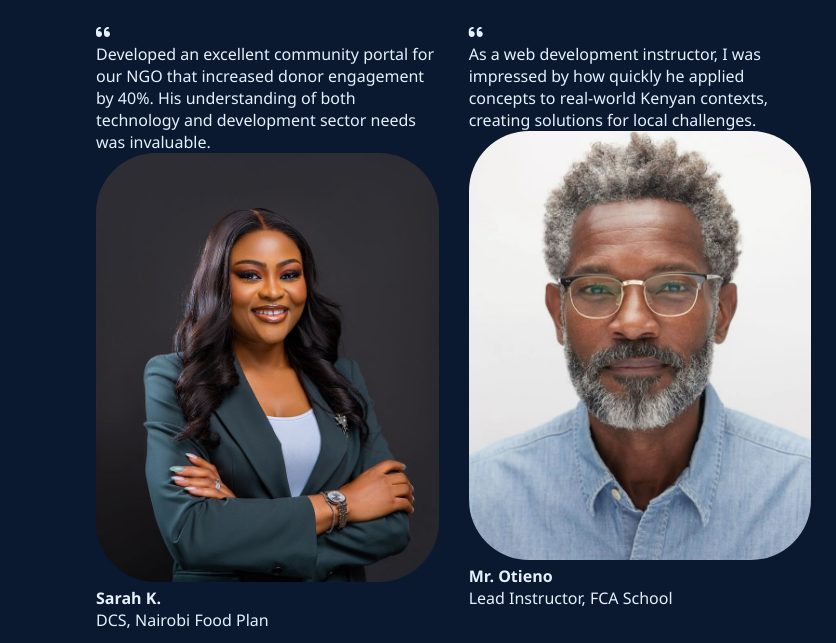
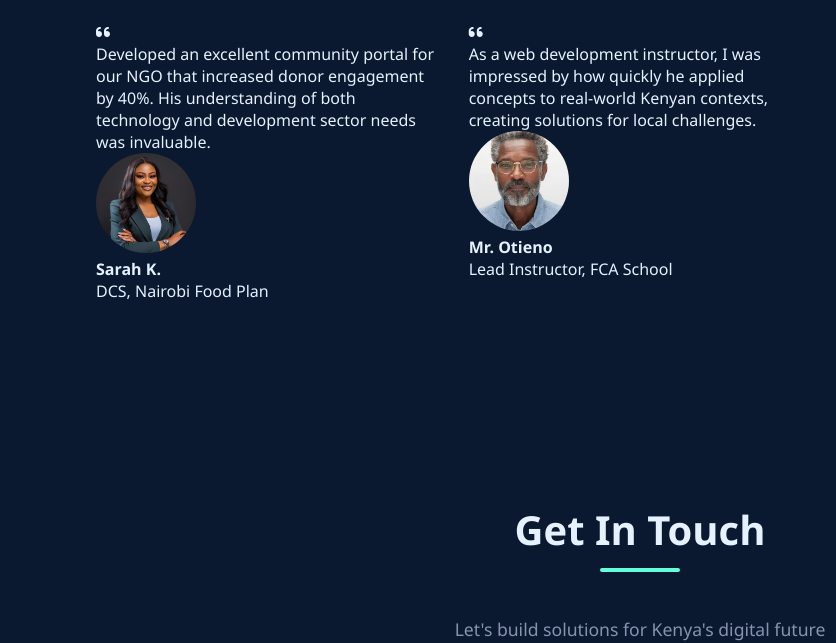
Before and after one commit to lordebenjii/portfolio, a plain HTML site: page index.html in a window 1280 px wide. Shown: the part 5360-6003 px from the top of the page, 0-836 px from the left. Drawn offline with Linux system fonts and the light colour scheme.

Commit message:
Update file.css

```diff
--- a/file.css
+++ b/file.css
@@ -768,9 +768,9 @@ nav {
     gap: 30px;
     margin-top: 40px;
      img {
-        width: 100%;
-        height: auto;
-        max-width: 100%;
+        width: 100px;
+        height: 100px;
+        max-width: 100px;
         object-fit: cover;
         border-radius: 60px; /* optional: makes corners rounded */
       }
```
